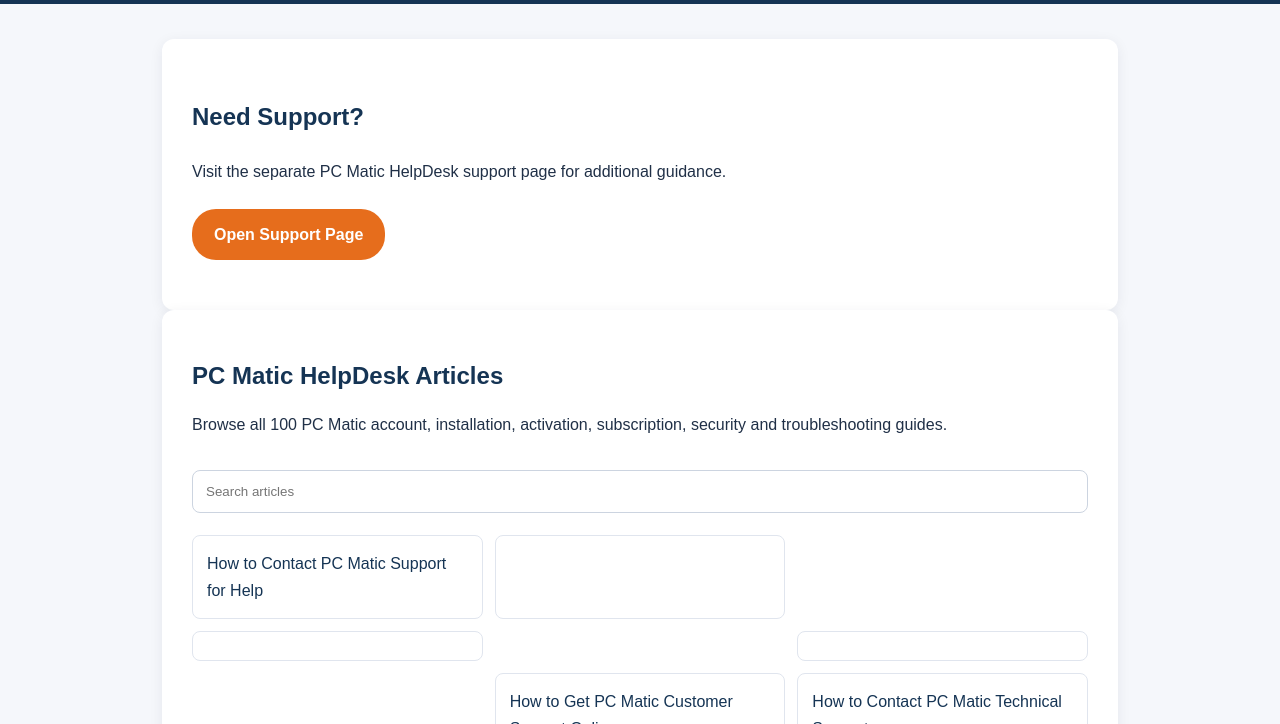
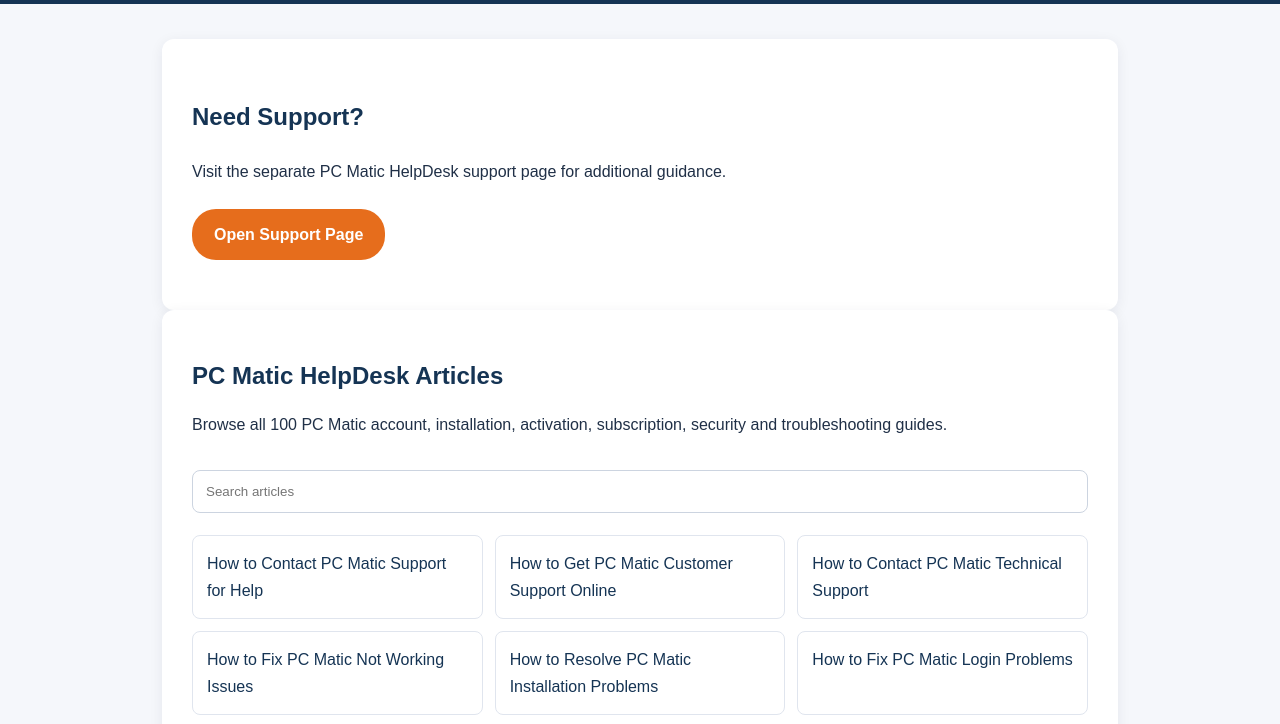
Before and after one commit to us-pcmatic/us-pcmatic.github.io, a plain HTML site: page index.html in a window 1280 px wide. Shown: the part 73-797 px from the top of the page. Drawn offline with Linux system fonts and the light colour scheme.

Commit message:
Update index.html

```diff
--- a/index.html
+++ b/index.html
@@ -14,9 +14,6 @@
 <header><div class="wrap"><a class="brand" href="index.html">PC Matic HelpDesk</a>
 <nav><a href="index.html">Home</a><a href="support.html">Support</a></nav></div></header>
 <main><section class="panel"><h2>Need Support?</h2><p>Visit the separate PC Matic HelpDesk support page for additional guidance.</p><a class="cta" href="support.html">Open Support Page</a></section><section class="panel"><h1>PC Matic HelpDesk Articles</h1><p>Browse all 100 PC Matic account, installation, activation, subscription, security and troubleshooting guides.</p><input id="search" oninput="filterArticles()" placeholder="Search articles" aria-label="Search articles"><div class="articles"><a href="articles/how-to-contact-pc-matic-support-for-help.html">How to Contact PC Matic Support for Help</a>
-<a href="	https://us-iolo.support/	"></a></br>
-<a href="	https://us-pcmatic.com/	"></a></br>
-<a href="	https://acorntv.support/	"></a></br>
 <a href="articles/how-to-get-pc-matic-customer-support-online.html">How to Get PC Matic Customer Support Online</a>
 <a href="articles/how-to-contact-pc-matic-technical-support.html">How to Contact PC Matic Technical Support</a>
 <a href="articles/how-to-fix-pc-matic-not-working-issues.html">How to Fix PC Matic Not Working Issues</a>
```
